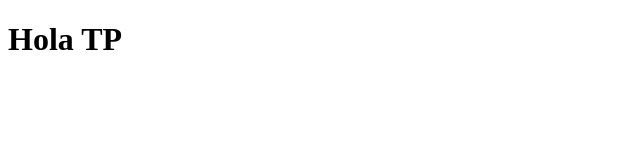
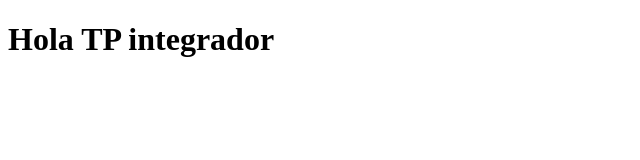
Before and after one commit to byudachkin/tp2, a plain HTML site: page index.html in a window 1280 px wide. Shown: the whole page, without its empty margins (0-640 px from the left). Drawn offline with Linux system fonts and the light colour scheme.

Commit message:
prueba cambio

```diff
--- a/index.html
+++ b/index.html
@@ -7,7 +7,7 @@
     <title>Document</title>
 </head>
 <body>
-    <h1>Hola TP</h1>
+    <h1>Hola TP integrador</h1>
 
 </body>
 </html>
```
